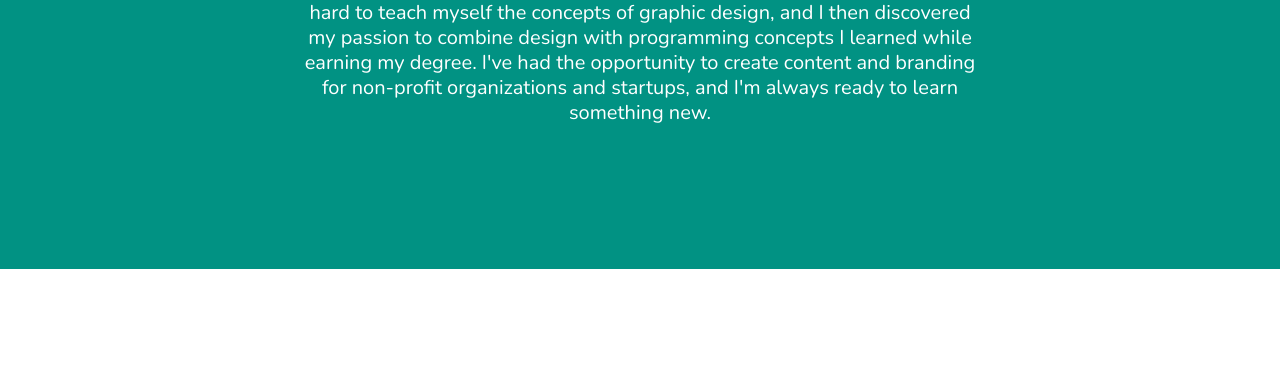
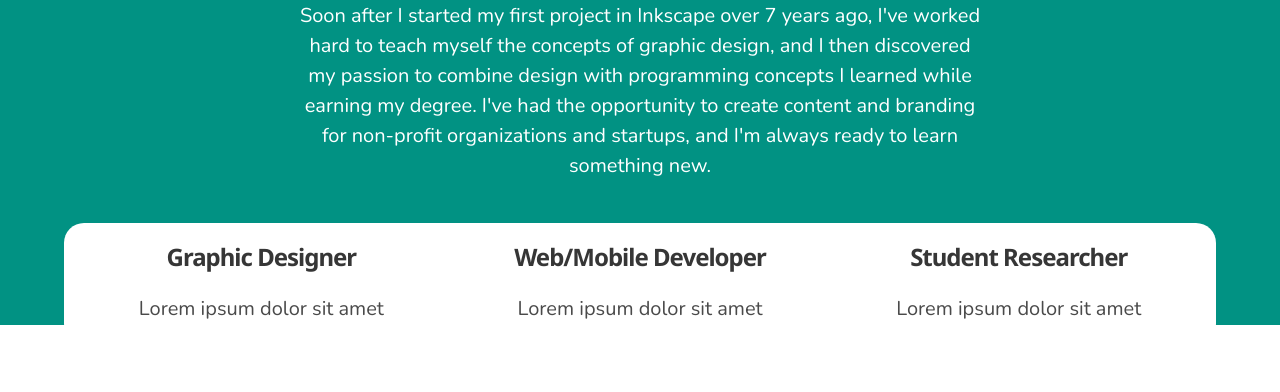
Before and after one commit to jacktowery/portfolio, a website: page index.html in a window 1280 px wide. Shown: the part 710-1102 px from the top of the page. Before the commit the page ends 979 px from the top, so only its background shows below. Drawn offline with nearby package versions, Linux system fonts and the light colour scheme.

Commit message:
Fixed scaling issues

```diff
--- a/index.html
+++ b/index.html
@@ -2,6 +2,8 @@
 <html lang="en">
 
 <head>
+    <meta charset="utf-8">
+    <meta name="viewport" content="width=device-width, initial-scale=1">
     <script defer src="https://use.fontawesome.com/releases/v5.3.1/js/all.js"></script>
     <script src="https://ajax.googleapis.com/ajax/libs/jquery/3.3.1/jquery.min.js"></script>
     <script>
@@ -60,7 +62,6 @@
 	c0-4.2,2.5-8.4,7.6-12.4c5.1-4,9.3-6,12.5-6c1.4,0,2.3,0.3,2.8,0.8c2,2.4,3,4.3,3,5.8c0,1.5-0.4,2.8-1.3,3.8
 	c-0.8,1.1-1.9,2.3-3.1,3.6c-1.2,1.3-3.6,3.2-7.2,5.5c-3.6,2.3-7.1,3.5-10.5,3.5C234.1,121.7,232.9,120.1,232.9,117.4z" />
                     </svg>
-
                 </a>
                 <a class="navbar-burger" role="button" aria-label="menu" aria-expanded="false" data-target="navbarMenu">
                     <span aria-hidden="true"></span><span aria-hidden="true"></span><span aria-hidden="true"></span>
@@ -72,6 +73,7 @@
                     <a class="navbar-item is-hidden">Home</a>
                     <a class="navbar-item">My Work</a>
                     <a class="navbar-item">About Me</a>
+                    <a class="navbar-item" href="https://nmi.jacktowery.com">NMIX 5110</a>
                 </div>
             </div>
         </div>
@@ -83,7 +85,7 @@
             <div class="container">
                 <div class="columns is-centered">
                     <div class="column">
-                        <h1 class="title is-size-1-touch is-size-2-desktop is-family-secondary">Graphic Designer &
+                        <h1 class="title is-spaced is-size-1-desktop is-size-2-tablet is-size-3-mobile is-family-secondary">Graphic Designer &
                             Mobile/Web Developer</h1>
                         <h2 class="subtitle is-size-4-desktop">I design websites, apps, brands, graphics, and more.</h2>
                         <!--<img src="assets/logos/hex-black.svg" alt="logo" height="200px" width="200px">-->
@@ -135,6 +137,29 @@
         </div>
     </section>
 
+    <section id="summary" class="section has-text-centered">
+        <div class="container is-narrow">
+            <div class="box">
+                <div class="content">
+                    <div class="columns is-centered">
+                        <div class="column">
+                            <h1 class="title is-size-4 is-spaced is-family-secondary">Graphic Designer</h1>
+                            <p class="is-size-5">Lorem ipsum dolor sit amet</p>
+                        </div>
+                        <div class="column">
+                            <h1 class="title is-size-4 is-spaced is-family-secondary">Web/Mobile Developer</h1>
+                            <p class="is-size-5">Lorem ipsum dolor sit amet</p>
+                        </div>
+                        <div class="column">
+                            <h1 class="title is-size-4 is-spaced is-family-secondary">Student Researcher</h1>
+                            <p class="is-size-5">Lorem ipsum dolor sit amet</p>
+                        </div>
+                    </div>
+                </div>
+            </div>
+        </div>
+    </section>
+
     <script src="js/navbar.js"></script>
 </body>
 
--- a/sass/mystyles.scss
+++ b/sass/mystyles.scss
@@ -37,8 +37,8 @@ $aqua: #019283;
 @import url('https://fonts.googleapis.com/css?family=Nunito:400,400i,600,700');
 //@import url('https://fonts.googleapis.com/css?family=Ubuntu+Mono:700');
 @import url('https://fonts.googleapis.com/css?family=Noto+Sans:700,700i&display=swap');
-$size-1: 4.5rem;
-$size-2: 3rem;
+//$size-1: 4.5rem;
+//$size-2: 3rem;
 
 // Update Bulma's global variables
 $primary: $aqua;
@@ -47,8 +47,14 @@ $family-sans-serif: 'Nunito', sans-serif;
 $family-primary: $family-sans-serif;
 $family-secondary: 'Noto Sans', 'Nunito', sans-serif;
 
+$box-radius: 20px;
+$box-shadow: none;
+
+
+// ------------------------------------------------------
 // Import only what you need from Bulma
 @import "../node_modules/bulma/bulma.sass";
+// ------------------------------------------------------
 
 // Overwrite some rules for customization
 .my-text-white, .my-text-white > *, .my-text-white > * > * {
@@ -71,10 +77,6 @@ strong {
     margin-bottom: 0.5em;
 }
 
-.navbar .navbar-brand a.navbar-item img {
-    max-height: 4rem !important;
-}
-
 .logo-rollover svg {
     transition: 0.3s;
 }
@@ -86,3 +88,21 @@ strong {
 a {
     transition: 0.3s;
 }
+
+// SPACING & KERNING
+.is-family-primary {
+    letter-spacing: 0px;
+}
+
+.is-family-secondary {
+    letter-spacing: -1px;
+}
+
+.subtitle {
+    line-height: 1.5 !important;
+}
+
+// SECTIONS
+#summary {
+    margin-top: -150px;
+}
```
Also changed, not shown: css/mystyles.css.
